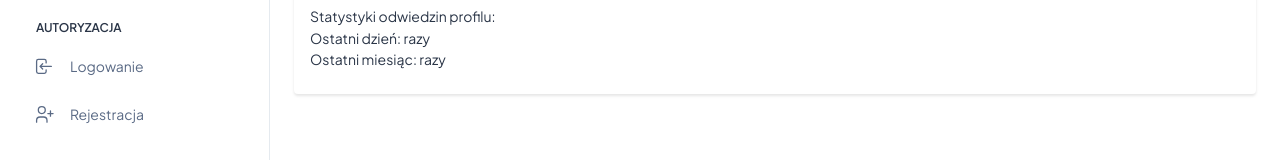
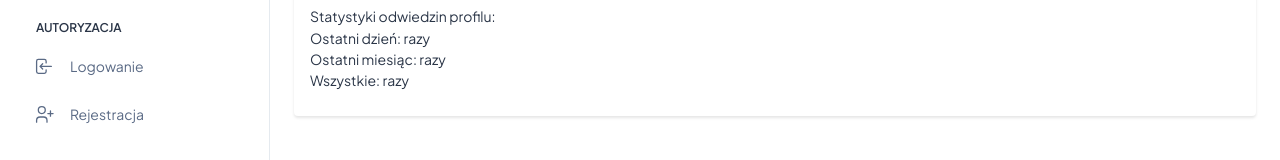
Before and after one commit to Kstyk/Web-Application-for-Searching-for-Employees-in-the-Construction-Industry, a React (Create React App) app: page /my_profile in a window 1280 px wide. Shown: the part 289-449 px from the top of the page. Built offline with nearby package versions, Linux system fonts and the light colour scheme.

Commit message:
Zmiana w frontend w pliku MyProfile.js dla statystyk odwiedzin

```diff
--- a/src/views/profiles/MyProfile.js
+++ b/src/views/profiles/MyProfile.js
@@ -190,7 +190,8 @@ const Profile = () => {
           <Typography marginTop={3}>Statystyki odwiedzin profilu:</Typography>
           <ul>
             <li>Ostatni dzień: {userData?.counterDaily} razy</li>
-            <li>Ostatni miesiąc: {userData?.counterMonthy} razy</li>
+            <li>Ostatni miesiąc: {userData?.counterMonthly} razy</li>
+            <li>Wszystkie: {userData?.counterAll} razy</li>
           </ul>
         </CardContent>
       </Card>
```
